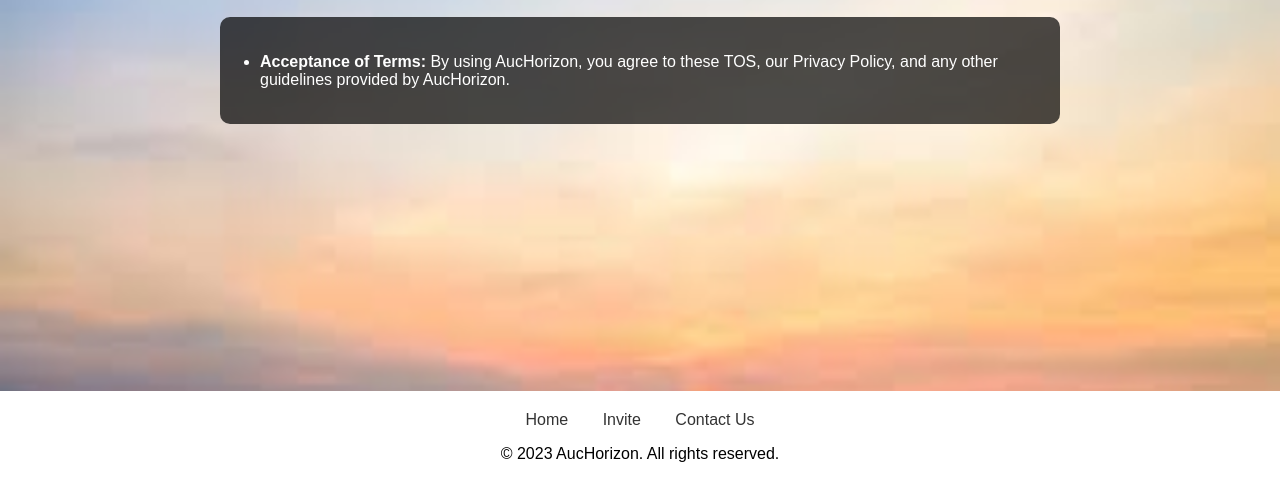
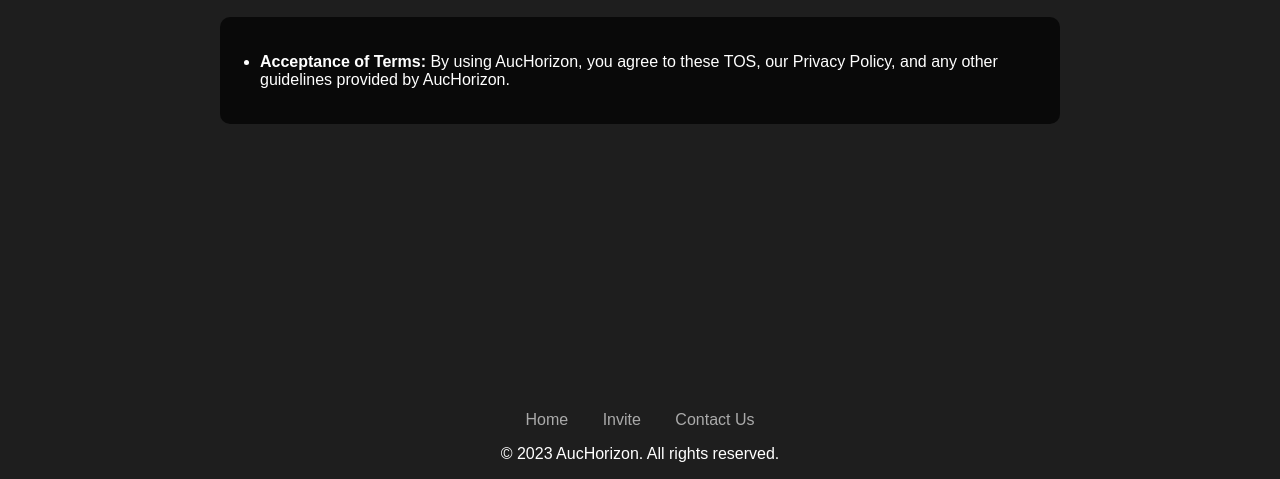
Before and after one commit to SoulUchiha/auchorizon-privacypolicy-tos, a plain HTML site: page index.html in a window 1280 px wide. Shown: the part 409-888 px from the top of the page. Drawn offline with Linux system fonts and the light colour scheme.

Commit message:
Update style.css

```diff
--- a/style.css
+++ b/style.css
@@ -2,11 +2,11 @@
     margin: 0;
     padding: 0;
     font-family: Arial, sans-serif;
+    background-color: #1e1e1e;
+    color: #fff;
 }
 
 .container {
-    background: url('background-image.jpg') no-repeat center center fixed;
-    background-size: cover;
     width: 100%;
     height: 100vh;
     overflow: hidden;
@@ -14,7 +14,6 @@
     flex-direction: column;
     justify-content: center;
     align-items: center;
-    color: #fff;
 }
 
 header {
@@ -36,8 +35,8 @@
     padding: 20px;
     border-radius: 10px;
     max-width: 800px;
+    max-height: 70vh;
     overflow-y: scroll;
-    max-height: 70vh;
 }
 
 .tos-content p {
@@ -86,10 +85,10 @@
 
 .footer-links a {
     text-decoration: none;
-    color: #333;
+    color: #aaa;
     transition: color 0.3s ease;
 }
 
 .footer-links a:hover {
-    color: #333;
+    color: #fff;
 }
```
